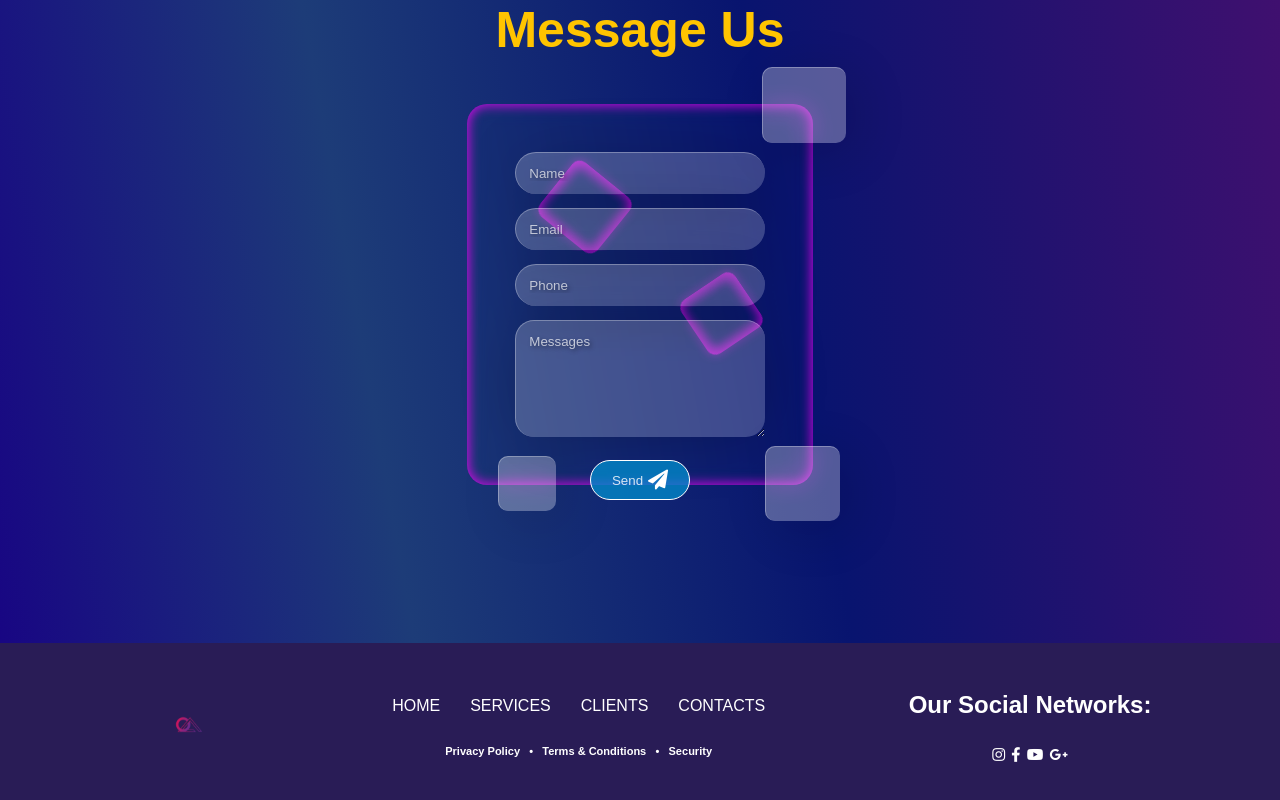
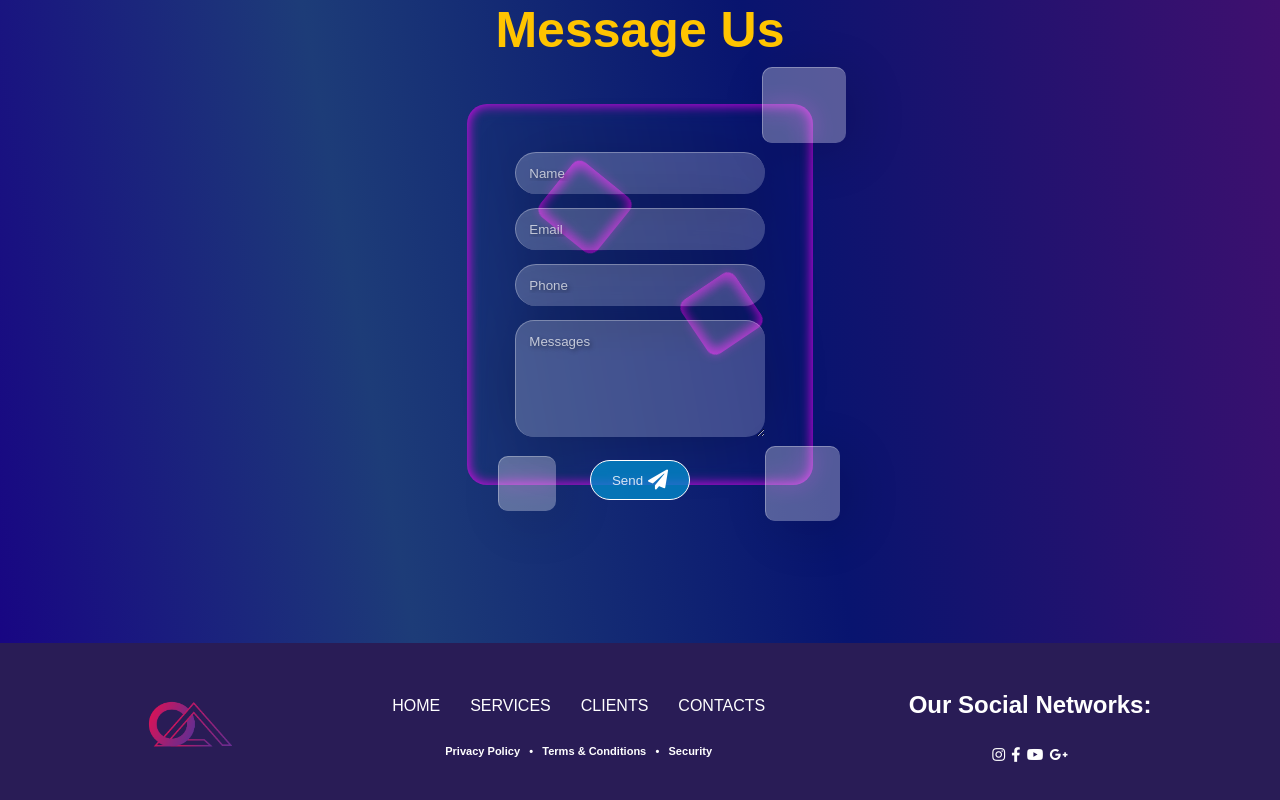
Before and after one commit to georgejeswin/OXE-ADS, a React (Create React App) app: page / in a window 1280 px wide. Shown: the part 5975-6775 px from the top of the page. Built offline with nearby package versions, Linux system fonts and the light colour scheme.

Commit message:
footer logo chnaged

```diff
--- a/src/Components/Footer.js
+++ b/src/Components/Footer.js
@@ -7,7 +7,7 @@ const Footer = () => {
     <footer className="footer">
       <div className="footer-container">
         <Link to="/" className="footer-logo">
-          <img className="logo" alt="logo" src="./logo/logo-1.svg" />
+          <img className="logo" alt="logo" src="./logo/logo-1.png" />
         </Link>
         <div className="footer-menus">
           <ul className="footer-menu">
```
